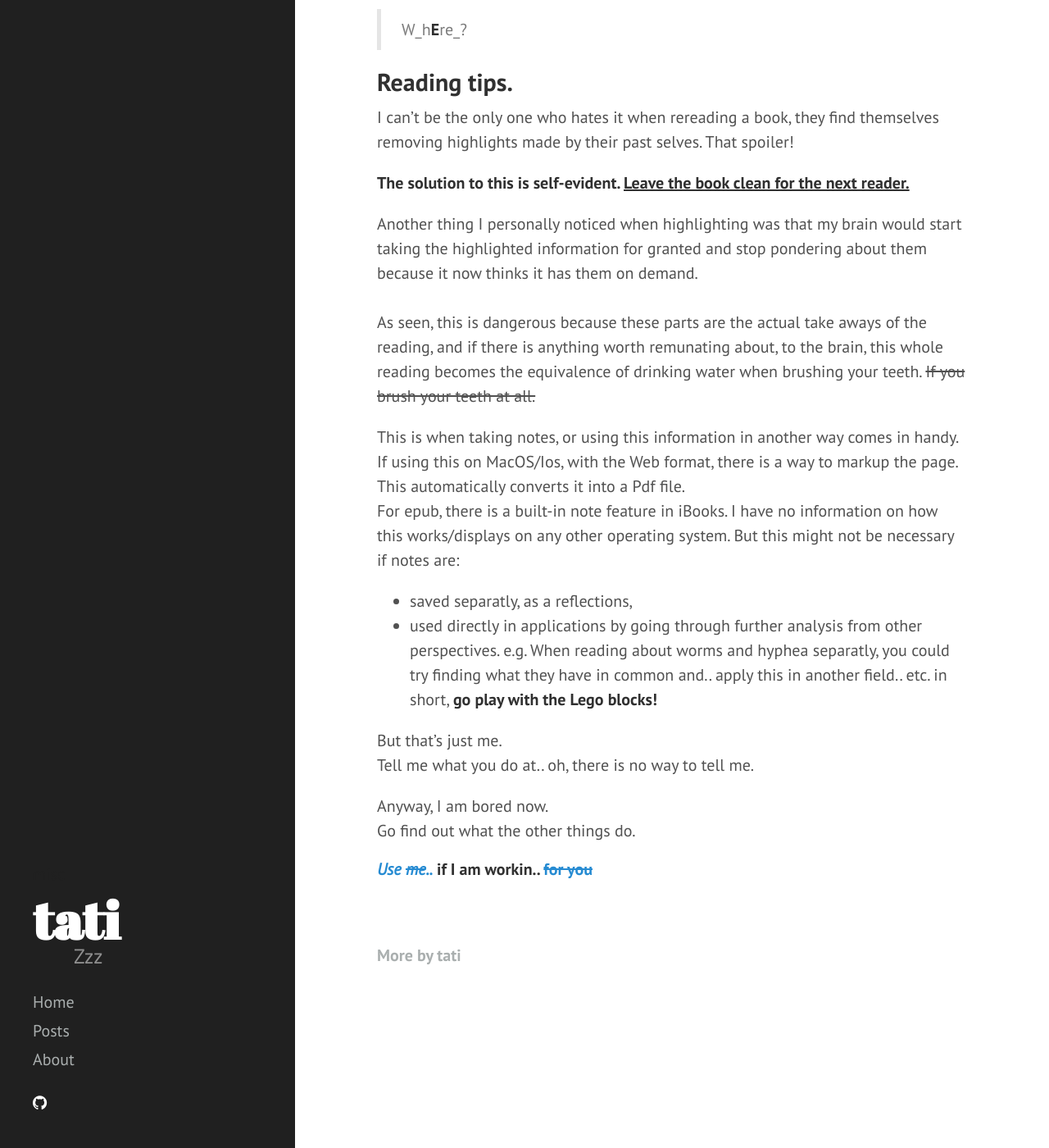
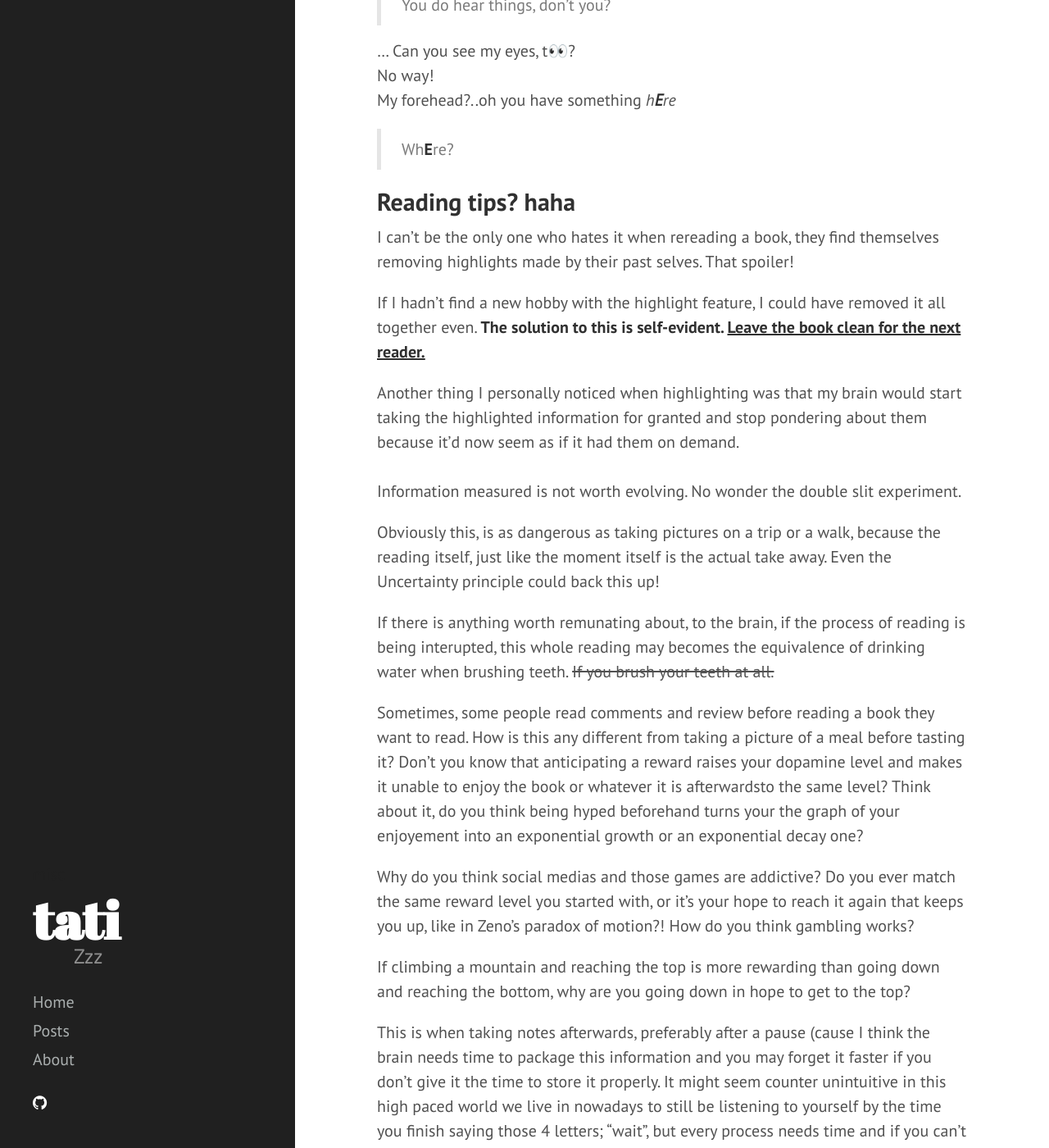
Before and after one commit to tati-z/tati-z.github.io, a Jekyll site: the page built from _posts/2020-08-20-open_book.md, in a window 1280 px wide and 1400 px high, scrolled down 14296 px. Shown: the whole window at 82% size. Built offline with Jekyll 4.4.1, drawn with Linux system fonts in a browser that asks for light colours; nearby versions of some CDN libraries; library files that are not in the unit come from our copies; some of the changed text lies outside the part shown.

```diff
--- a/_posts/2020-08-20-open_book.md
+++ b/_posts/2020-08-20-open_book.md
@@ -189,33 +189,72 @@ Yes.
 - CSS Properties
 - Epub specification
 - Natural Language Processing (NLP)
+- Something I forgot
 
-## Finding ~~waldo~~ ~~wally~~ ~~nemo~~ p-p-p-pascal!
-How come you can see my nose and I can't!<br><br>
+## Finding ~~the_other_sock~~ ~~nemo~~ ~~wally~~ P-P-P-Pascal!
+How come you can see the tip of my nose and I can't!<br><br>
 ![pascal](/public/assets/images/pascal.png)
-Can you see my eyes, t👀?<br>
+I heard it lies at infinity?
+
+> You do hear things, don't you?
+
+... Can you see my eyes, t👀?<br>
 No way!<br>
 My forehead?..oh you have something _h**E**re_<br>
-> W_h**E**re_?
+> Wh**E**re?
 
-## Reading tips.
+## Reading tips? haha
 
 I can't be the only one who hates it when rereading a book, they find themselves removing highlights made by their past selves. That spoiler!
 
+If I hadn't find a new hobby with the highlight feature, I could have removed it all together even.
 **The solution to this is self-evident. <u>Leave the book clean for the next reader.</u>**
 
-Another thing I personally noticed when highlighting was that my brain would start taking the highlighted information for granted and stop pondering about them because it now thinks it has them on demand.<br><br>
-As seen, this is dangerous because these parts are the actual take aways of the reading, and if there is anything worth remunating about, to the brain, this whole reading becomes the equivalence of drinking water when brushing your teeth. ~~If you brush your teeth at all.~~<br>
+Another thing I personally noticed when highlighting was that my brain would start taking the highlighted information for granted and stop pondering about them because it'd now seem as if it had them on demand.<br><br>
+Information measured is not worth evolving. No wonder the double slit experiment.
 
-This is when taking notes, or using this information in another way comes in handy. If using this on MacOS/Ios, with the Web format, there is a way to markup the page. This automatically converts it into a Pdf file.<br>For epub, there is a built-in note feature in iBooks. I have no information on how this works/displays on any other operating system.
+Obviously this, is as dangerous as taking pictures on a trip or a walk, because the reading itself, just like the moment itself is the actual take away.
+Even the Uncertainty principle could back this up!
+
+If there is anything worth remunating about, to the brain, if the process of reading is being interupted, this whole reading may becomes the equivalence of drinking water when brushing teeth. ~~If you brush your teeth at all.~~<br>
+
+Sometimes, some people read comments and review before reading a book they want to read. How is this any different from taking a picture of a meal before tasting it?
+Don't you know that anticipating a reward raises your dopamine level and makes it unable to enjoy the book or whatever it is afterwardsto the same level?
+Think about it, do you think being hyped beforehand turns your the graph of your enjoyement into an exponential growth or an exponential decay one?
+
+Why do you think social medias and those games are addictive? Do you ever match the same reward level you started with, or it's your hope to reach it again that keeps you up, like in Zeno's paradox of motion?! How do you think gambling works?
+
+If climbing a mountain and reaching the top is more rewarding than going down and reaching the bottom, why are you going down in hope to get to the top?
+
+This is when taking notes afterwards, preferably after a pause (cause I think the brain needs time to package this information and you may forget it faster if you don't give it the time to store it properly. It might seem counter unintuitive in this high paced world we live in nowadays to still be listening to yourself by the time you finish saying those 4 letters; "wait", but every process needs time and if you can't rush a boiling kettle to ..., why are you rushing your brain to store cold memories? don't you know they will be even colder when you retrieve them?)
+
+Another way to reinforce the storage is adding ember to it, every once in a while, they say you need to reference it, is it 20 times? Anyways, sometimes I just use the information in other settings. This way, it gets more opportunities to be remembered.
+See it as having a worm bin and a garden separatly, or having a wormbin feed into a garden directly.
+Now I have interest to keep the bin up to date, because other things depends on it; moving it from something available, to something indispensable.
+
+Cause 20 times,lol, who hit their head to abide to facts like that?
+Don't you know that if your brain knows it's doing something it does it worse than if it never knew in the first place? What do you think is the hardest part in acting natural? Is it the acting? or the natural? is it me? or those aren't meant to ever be in the same sentence?<br>
+
+~~BTW, you are always being watched~~ <br>
+Good luck acting natural now!<br>
+~~jk?~~
+
+If using this on MacOS/Ios, with the Web format, there is a way to markup the page. This automatically converts it into a Pdf file, also.<br>For epub, there is a built-in note feature in iBooks. I have absolutly no information on how this project works or displays on any other operating system, ~~and I couldn't be bothered.~~
+
 But this might not be necessary if notes are:
-- saved separatly, as a reflections,
-- used directly in applications by going through further analysis from other perspectives. e.g. When reading about worms and hyphea separatly, you could try finding what they have in common and.. apply this in another field.. etc. in short, **go play with the Lego blocks!**
+- saved separatly, as a reflections, (which is "better"? imho?, like eating from your plate instead of eating from a pot? at a party? yikes, do you know no shame? ~~GIVE ME THE POT!! come back, I will give you my pl..~~)
+- used directly in other applications or analysis from alien settings. e.g. If reading about worms then hyphea, what's the contrast between them? Maybe apply this in another unrelated field? Maybe, instead.. No, Maybe.. oh, maybe playing with legos is just fun in itself? Don't you aggree?<br>
+Yes?<br>
+No?<br>
+Definitely?<br>
+Naturally?<br>
+"Naterally wicous"?
 
-But that's just me.<br>
+
+But that's just me..<br>
 Tell me what you do at.. oh, there is no way to tell me.<br>
 
 Anyway, I am bored now.<br>
-Go find out what the other things do.
+Go find out what the other things do, ~~if you want.~~
 
-#### _[Use ~~me~~..](http://apps.tatianazihindula.com:5000)_ if I am workin.. [~~for you~~](http://apps.tatianazihindula.com:5000)
+#### _[Use ~~me~~..](http://apps.tatianazihindula.com:5000)_ IFF working for y
```
Also changed, not shown: other parts of _posts/2020-08-20-open_book.md (+1 -1 lines).
